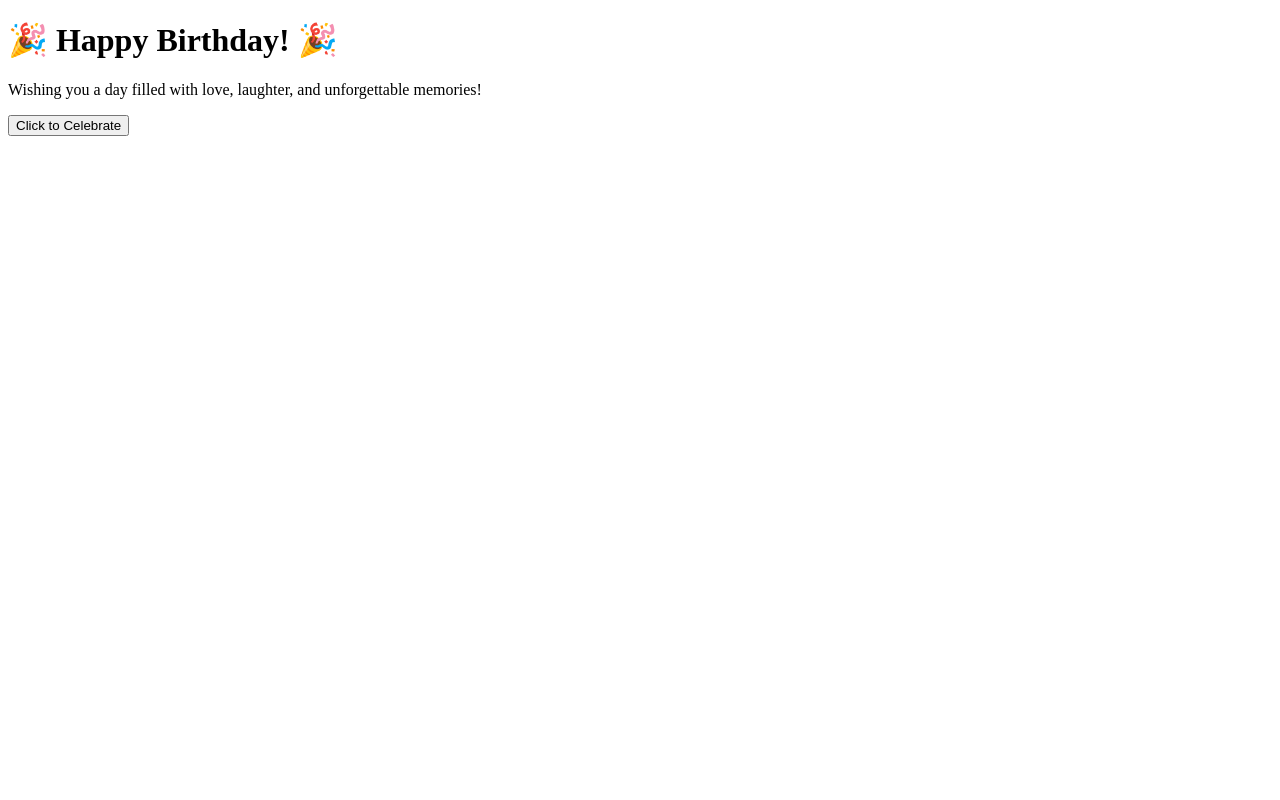
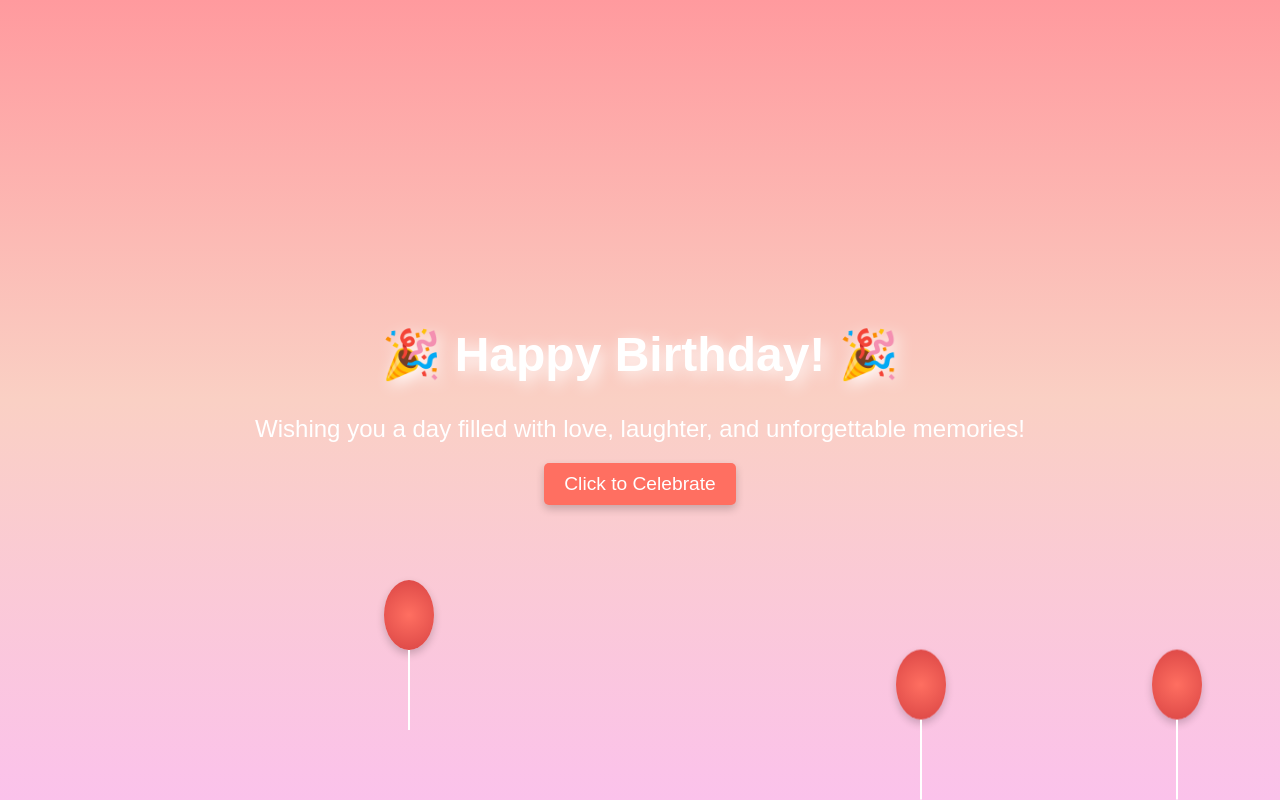
Before and after one commit to Rachit-star/HappyBirthdayWebsite, a plain HTML site: page index.html in a window 1280 px wide. Drawn offline with Linux system fonts and the light colour scheme; files that its build step writes are made by us from their sources; the site is published under a folder, as on GitHub Pages, so addresses that start at the root find nothing.

Commit message:
Update index.html

```diff
--- a/index.html
+++ b/index.html
@@ -4,7 +4,7 @@
     <meta charset="UTF-8">
     <meta name="viewport" content="width=device-width, initial-scale=1.0">
     <title>Happy Birthday!</title>
-    <link rel="stylesheet" href="/birthday/css/style.css">
+    <link rel="stylesheet" href="style.css">
 </head>
 <body>
     <div class="container">
```
